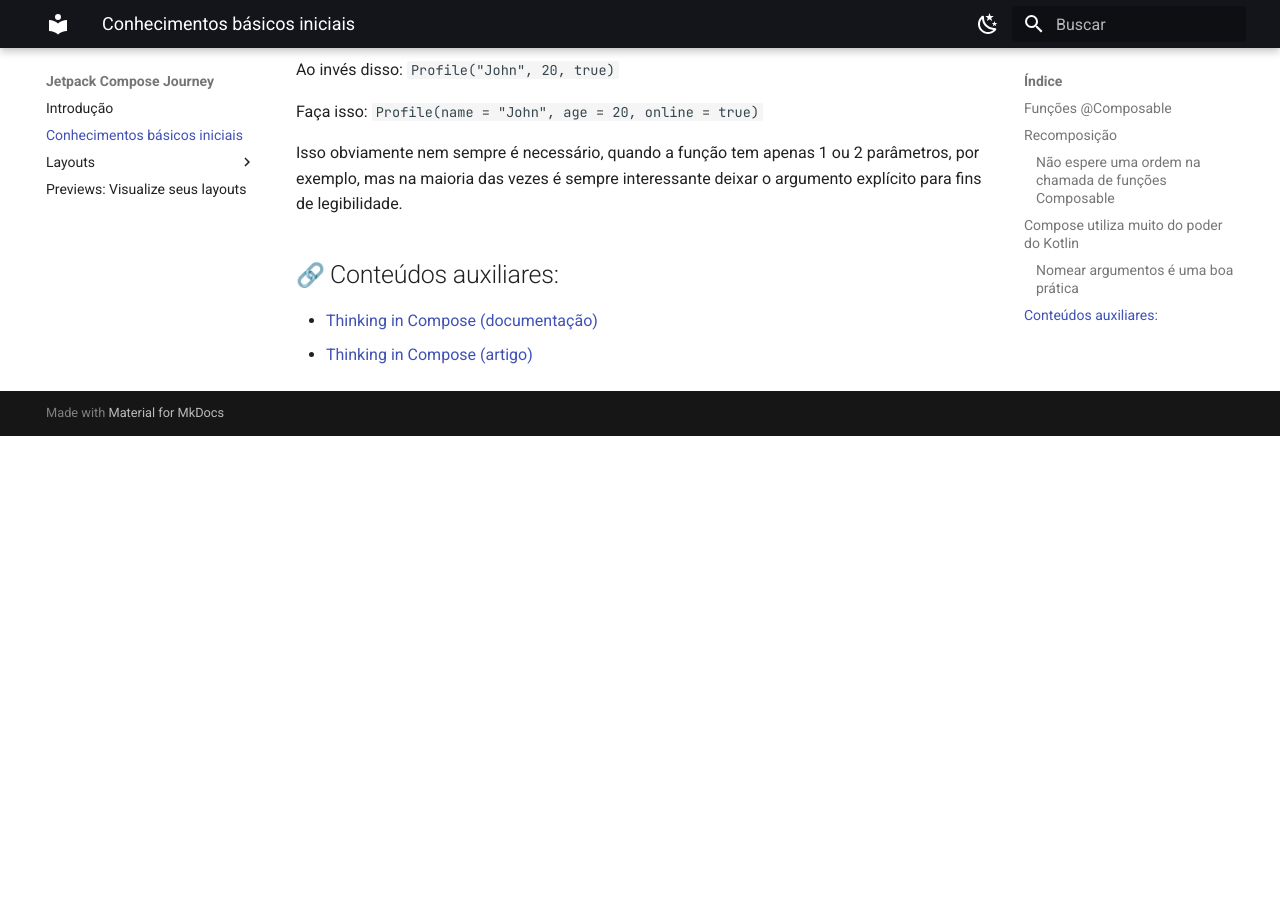
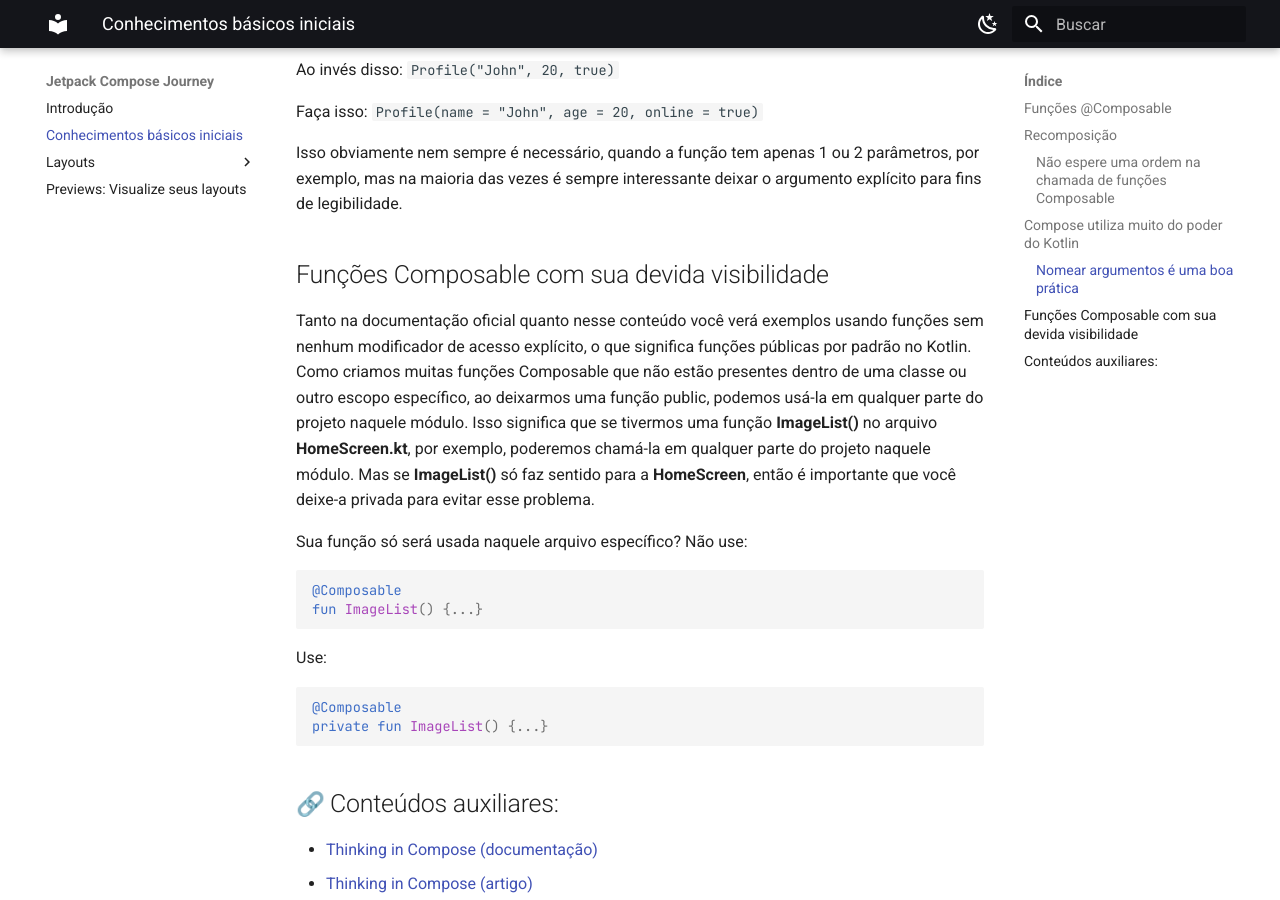
Before and after one commit to jsericksk/Jetpack-Compose-Journey, an MkDocs documentation site: the page built from docs/basic.md, in a window 1280 px wide and 900 px high, scrolled down 2326 px. Built offline with MkDocs 1.6.1 and Material for MkDocs 9.7.7, drawn with Linux system fonts in a browser that asks for light colours; emoji names are drawn with the system emoji font; before the commit the page ends 2762 px from its top, so only the background shows below that; some of the changed text lies outside the part shown.

Commit message:
basic.md atualizado

````diff
--- a/docs/basic.md
+++ b/docs/basic.md
@@ -16,7 +16,7 @@ Algumas notas importantes:
 
 Diferente do sistema de Views que usa o paradigma imperativo, o Compose utiliza o paradigma declarativo. Em um modelo de UI imperativo, para alterar um widget, você chama um setter no widget para alterar seu estado interno. Por exemplo: ```textView.setText("Texto do TextView")```. O Compose funciona de forma diferente. Ao invés de setarmos o valor do texto diretamente no componente Text (o equivalente ao TextView aqui), o nosso componente Text recebe o texto (**estado**) e sempre que esse texto for modificado (por conta de algum **evento**), Text() é chamada novamente com esse novo valor. Esse processo que ocorre quando um estado muda e aciona essas mudanças é chamado de **recomposição**.
 
-Compose trabalha com **estados e eventos**. O estado pode ser algum tipo primitivo, como um Int, um Boolean etc., String ou alguma classe personalizada. Já um evento é tudo aquilo que acontece que pode modificar a UI, ou seja, os estados. Por exemplo, um click ou long click em algum componente.
+Compose trabalha com **estados e eventos**. O estado pode ser algum tipo de dado, como um Int, Boolean, String ou alguma classe personalizada. Já um evento é tudo aquilo que acontece que pode modificar a UI, ou seja, os estados. Por exemplo, um click ou long click em algum componente.
 
 Portanto, recomposição é o processo de chamar suas funções Composable novamente quando as entradas mudam. Isso é feito pelo Compose. Quando o Compose recompõe com base em novas entradas, ele chama apenas as funções ou lambdas que podem ter sido alteradas e ignora o restante. Ao ignorar todas as funções ou lambdas que não possuem parâmetros alterados, o Compose pode recompor com eficiência.
 
@@ -64,6 +64,25 @@
 
 Isso obviamente nem sempre é necessário, quando a função tem apenas 1 ou 2 parâmetros, por exemplo, mas na maioria das vezes é sempre interessante deixar o argumento explícito para fins de legibilidade.
 
+## Funções Composable com sua devida visibilidade
+
+Tanto na documentação oficial quanto nesse conteúdo você verá exemplos usando funções sem nenhum modificador de acesso explícito, o que significa funções públicas por padrão no Kotlin. Como criamos muitas funções Composable que não estão presentes dentro de uma classe ou outro escopo específico, ao deixarmos uma função public, podemos usá-la em qualquer parte do projeto naquele módulo. Isso significa que se tivermos uma função **ImageList()** no arquivo **HomeScreen.kt**, por exemplo, poderemos chamá-la em qualquer parte do projeto naquele módulo. Mas se **ImageList()** só faz sentido para a **HomeScreen**, então é importante que você deixe-a privada para evitar esse problema.
+
+Sua função só será usada naquele arquivo específico? Não use:
+
+```kotlin
+@Composable
+fun ImageList() {...}
+```
+
+Use:
+
+```kotlin
+@Composable
+private fun ImageList() {...}
+```
+
+
 ## :link: Conteúdos auxiliares:
 - [Thinking in Compose (documentação)](https://developer.android.com/jetpack/compose/mental-model)
 - [Thinking in Compose (artigo)](https://medium.com/androiddevelopers/thinking-in-compose-c4ef150bb7cf)
````
